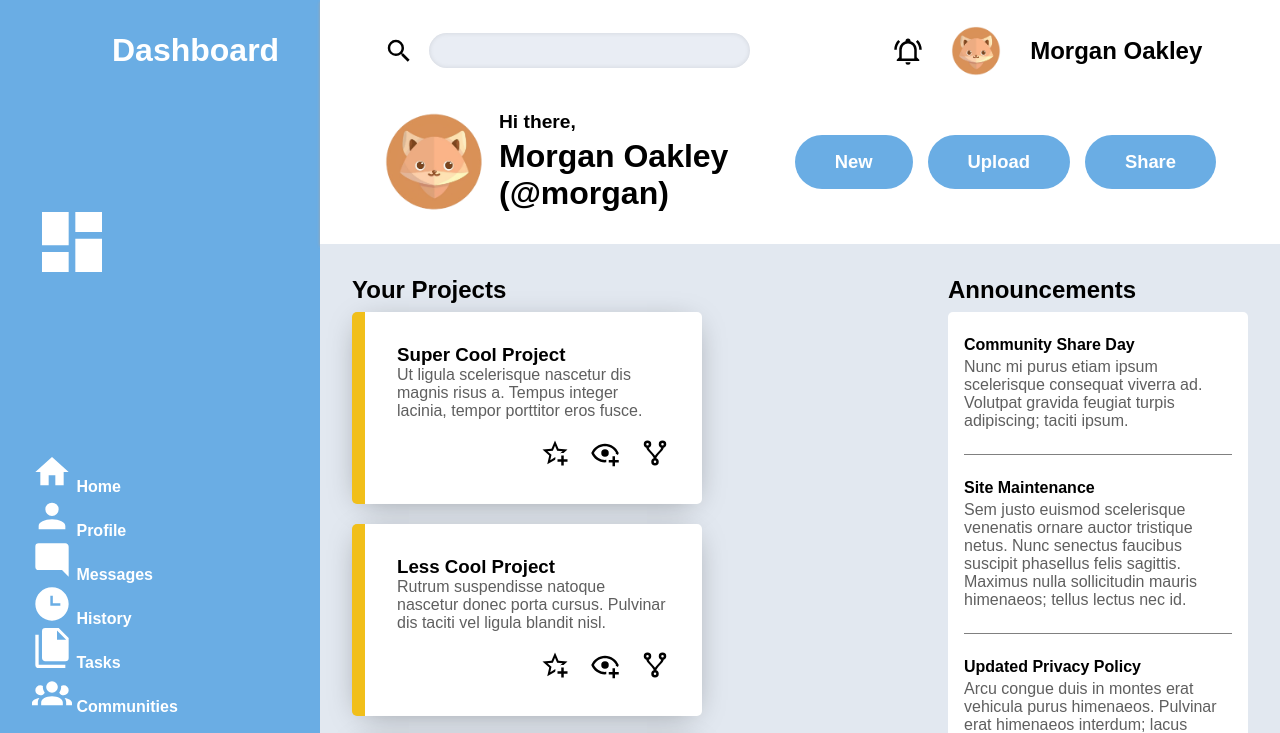
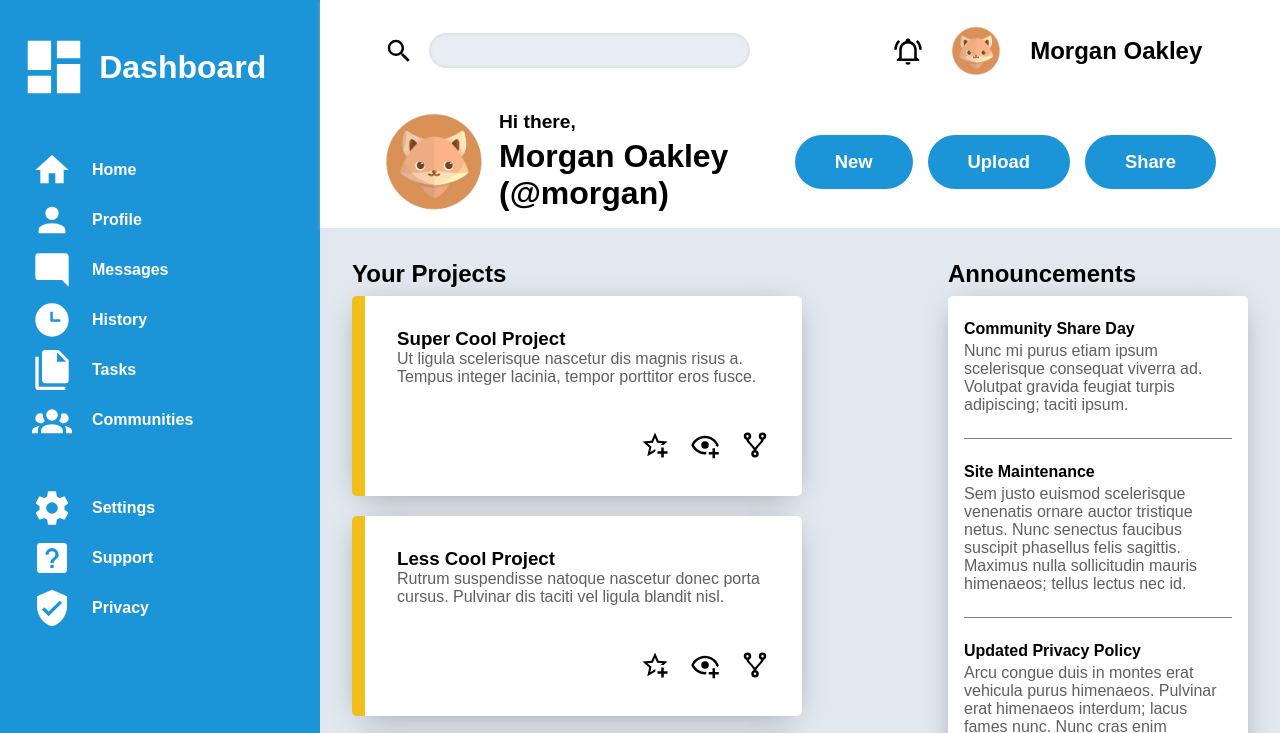
Before and after one commit to mdwasifulkabir/admin-dashboard, a plain HTML site: page index.html in a window 1280 px wide. Shown: the top 733 px of the page. Drawn offline with Linux system fonts and the light colour scheme.

Commit message:
Fix project cards sizing

```diff
--- a/style.css
+++ b/style.css
@@ -1,5 +1,5 @@
 :root {
-  --sidebar-bg: #6aade4;
+  --sidebar-bg: #1c94d8;
   --card-yellow: #f1bf1a;
   --content-gray: #e2e8f0;
   --text-gray: rgb(95, 95, 95);
@@ -33,13 +33,14 @@
 
 
 #sidebar {
-  display: grid;
+  display: flex;
+  flex-direction: column;
   grid-area: sidebar;
   justify-items: start;
   margin: 0;
   padding: 2rem;
-  height: 100%;
   background-color: var(--sidebar-bg);
+  gap: 3rem;
 }
 
 #sidebar a {
@@ -48,15 +49,26 @@
   font-weight: bold;
 }
 
+.nav-item > a {
+  display: flex;
+  align-items: center;
+  gap: 20px;
+}
+
 .dashboard {
   display: flex;
-  justify-items: center;
-  margin: 0;
+  align-items: flex-start;
+  margin-left: -5%;
+  gap: 10px;
+}
+
+.dashboard-label {
+  align-self: center;
 }
 
 .dashboard-icon {
   filter: invert(100%) sepia(0%) saturate(0%) hue-rotate(93deg) brightness(103%) contrast(103%);
-  width: 80px;
+  width: 70px;
 }
 
 .nav-icon {
@@ -64,9 +76,12 @@
   width: 40px;
 }
 
-.nav-item {
+.nav-container-1, .nav-container-2 {
   display: flex;
+  flex-direction: column;
+  gap: 10px;
 }
+
 
 .button-container img {
   width: 30px;
@@ -81,7 +96,7 @@
   grid-template-columns: 2fr 1fr;
   grid-template-rows: repeat(2, 1fr);
   grid-area: header;
-  padding: 0rem 4rem 2rem;
+  padding: 0rem 4rem 1rem;
   color:black;
   box-shadow: 0px 2px 3px rgb(167, 167, 167);
   gap: 10px;
@@ -175,7 +190,7 @@
 #main-content {
   display: grid;
   padding: 2rem;
-  grid-template-columns: 3fr 2fr;
+  grid-template-columns: 2fr 1fr;
   color: black;
   background-color: var(--content-gray);
   justify-items: space-between;
@@ -184,7 +199,7 @@
 .cards-container {
   display: grid;
   grid-template-rows: repeat(3,2fr);
-  grid-template-columns: repeat(auto-fit, minmax(350px, 1fr));
+  grid-template-columns: repeat(auto-fit, minmax(400px, 1fr));
   gap: 20px;
 }
 
@@ -193,11 +208,11 @@
   flex-direction: column;
   background: white;
   padding: 2rem;
-  width: 350px;
-  height: 100%;
+  height: 200px;
   box-shadow: 0 5px 30px -10px rgba(0, 0, 0, 0.4);
   border-left: solid var(--card-yellow) .85rem;
   border-radius: 5px;
+  max-width: 450px;
 }
 
 .button-container {
@@ -222,6 +237,7 @@
   height: fit-content;
   width: 300px;
   border-radius: 5px;
+  box-shadow: 0 5px 30px -10px rgba(0, 0, 0, 0.4);
 }
 
 .announcement{
@@ -248,6 +264,7 @@
   width: 300px;
   border-radius: 5px;
   gap: 15px;
+  box-shadow: 0 5px 30px -10px rgba(0, 0, 0, 0.4);
 }
 
 .trending-card img {
```
